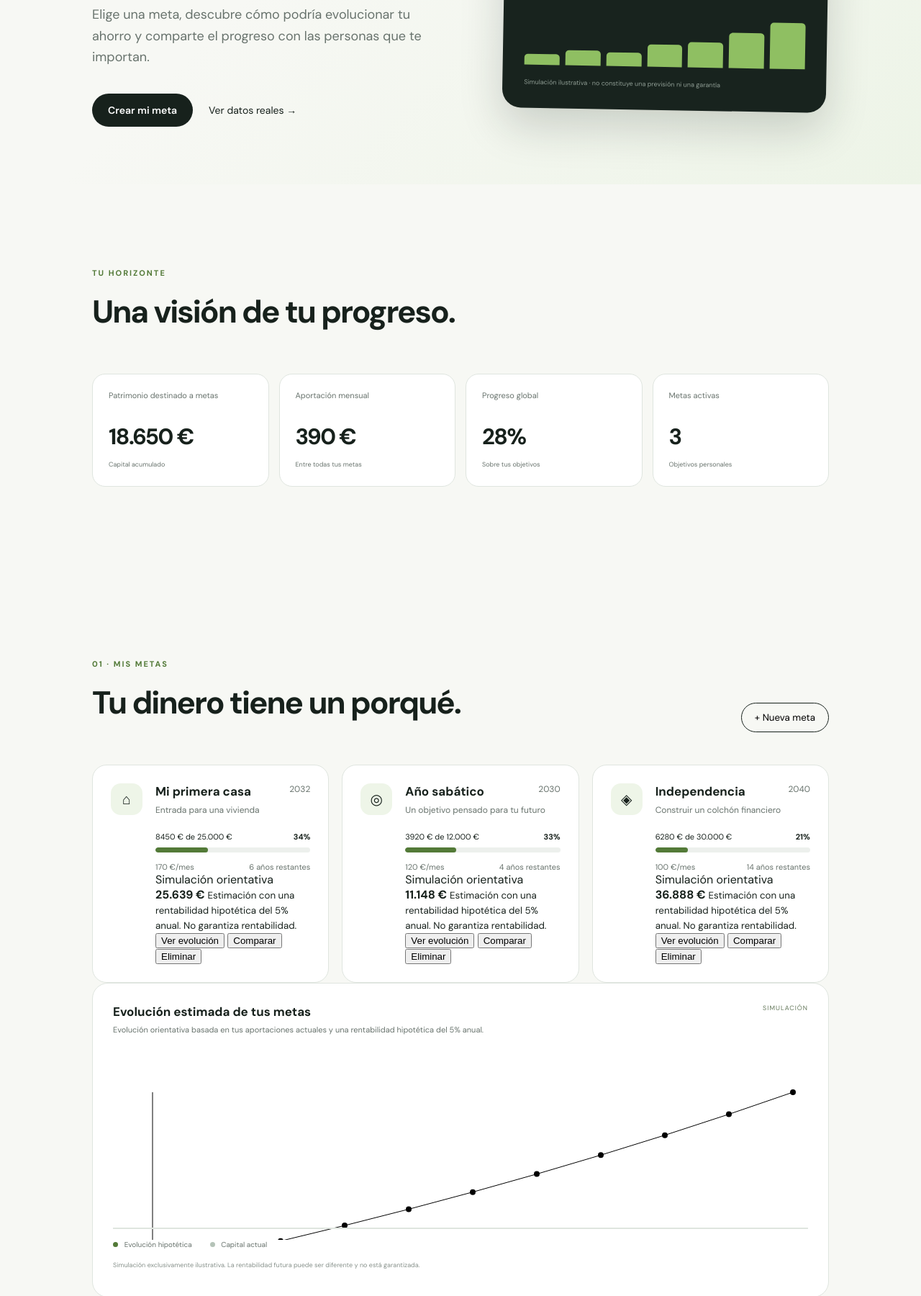
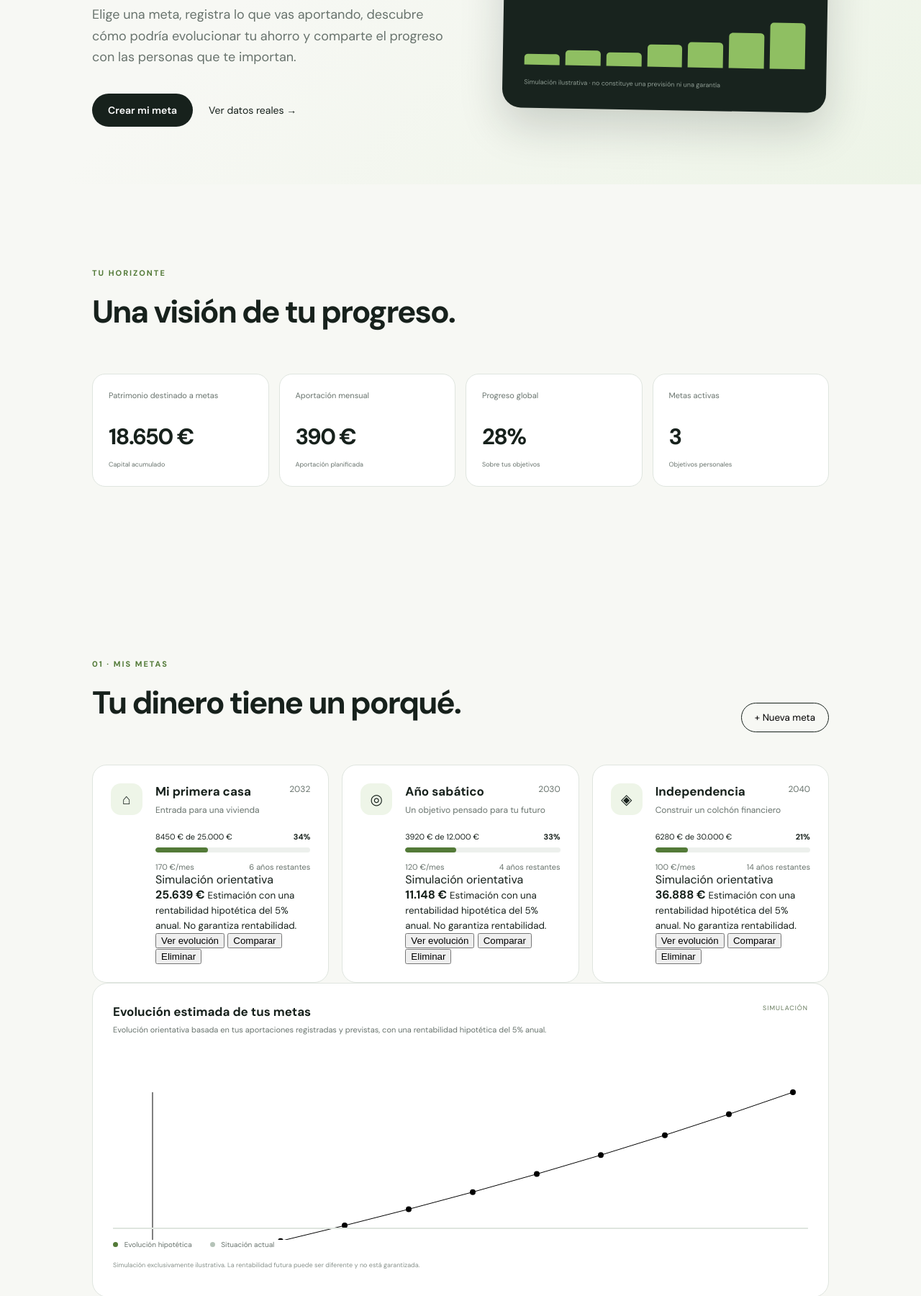
Before and after one commit to paulagutsan/Proyecto_Caixa, a plain HTML site: page index.html in a window 1280 px wide. Shown: the part 534-2334 px from the top of the page at 72% size. Drawn offline with nearby package versions, Linux system fonts and the light colour scheme; a web font is replaced by a local one.

Commit message:
Update index.html

```diff
--- a/index.html
+++ b/index.html
@@ -60,9 +60,9 @@
                 </h1>
 
                 <p class="hero-description">
-                    Elige una meta, descubre cómo podría evolucionar
-                    tu ahorro y comparte el progreso con las personas
-                    que te importan.
+                    Elige una meta, registra lo que vas aportando,
+                    descubre cómo podría evolucionar tu ahorro y
+                    comparte el progreso con las personas que te importan.
                 </p>
 
                 <div class="hero-buttons">
@@ -213,7 +213,7 @@
                     </strong>
 
                     <small>
-                        Entre todas tus metas
+                        Aportación planificada
                     </small>
 
                 </div>
@@ -290,7 +290,7 @@
 
 
             <!-- =========================
-                 FORMULARIO
+                 FORMULARIO NUEVA META
             ========================== -->
 
             <div
@@ -343,6 +343,7 @@
                             id="objetivoMeta"
                             type="number"
                             min="1"
+                            step="0.01"
                             placeholder="18000"
                         >
 
@@ -368,13 +369,14 @@
                     <div class="form-field">
 
                         <label for="mensualMeta">
-                            Aportación mensual (€)
+                            Aportación mensual prevista (€)
                         </label>
 
                         <input
                             id="mensualMeta"
                             type="number"
                             min="0"
+                            step="0.01"
                             placeholder="150"
                         >
 
@@ -420,7 +422,8 @@
 
                         <p>
                             Evolución orientativa basada en tus aportaciones
-                            actuales y una rentabilidad hipotética del 5% anual.
+                            registradas y previstas, con una rentabilidad
+                            hipotética del 5% anual.
                         </p>
 
                     </div>
@@ -452,7 +455,7 @@
 
                     <span>
                         <i class="grey-dot"></i>
-                        Capital actual
+                        Situación actual
                     </span>
 
                 </div>
@@ -519,7 +522,7 @@
 
 
                 <!-- =========================
-                     CÍRCULO DINÁMICO
+                     CÍRCULO
                 ========================== -->
 
                 <div
@@ -603,10 +606,6 @@
             </div>
 
 
-            <!-- =========================
-                 NÚMEROS
-            ========================== -->
-
             <div class="data-grid">
 
                 <div class="data-card">
@@ -679,10 +678,6 @@
             </div>
 
 
-            <!-- =========================
-                 EXPLICACIÓN
-            ========================== -->
-
             <div class="chart-card">
 
                 <div class="chart-header">
@@ -694,8 +689,8 @@
                         </h3>
 
                         <p>
-                            Los valores de tus metas se calculan
-                            dinámicamente en la sección anterior.
+                            Las simulaciones de las metas se actualizan
+                            automáticamente al registrar nuevas aportaciones.
                         </p>
 
                     </div>
@@ -769,7 +764,7 @@
 
 
     <!-- =========================
-         SCRIPT
+         JAVASCRIPT
     ========================== -->
 
     <script src="script.js"></script>
```
